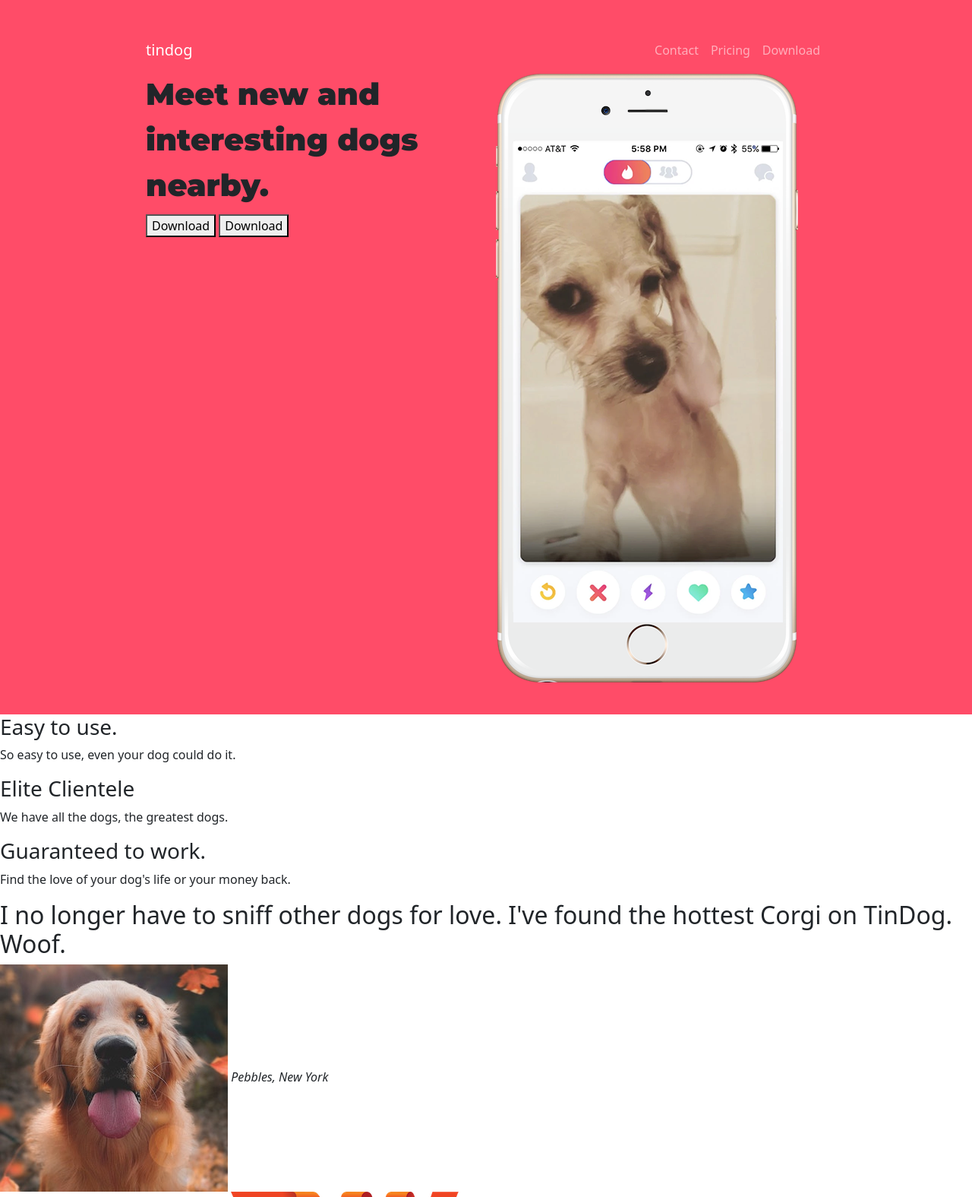
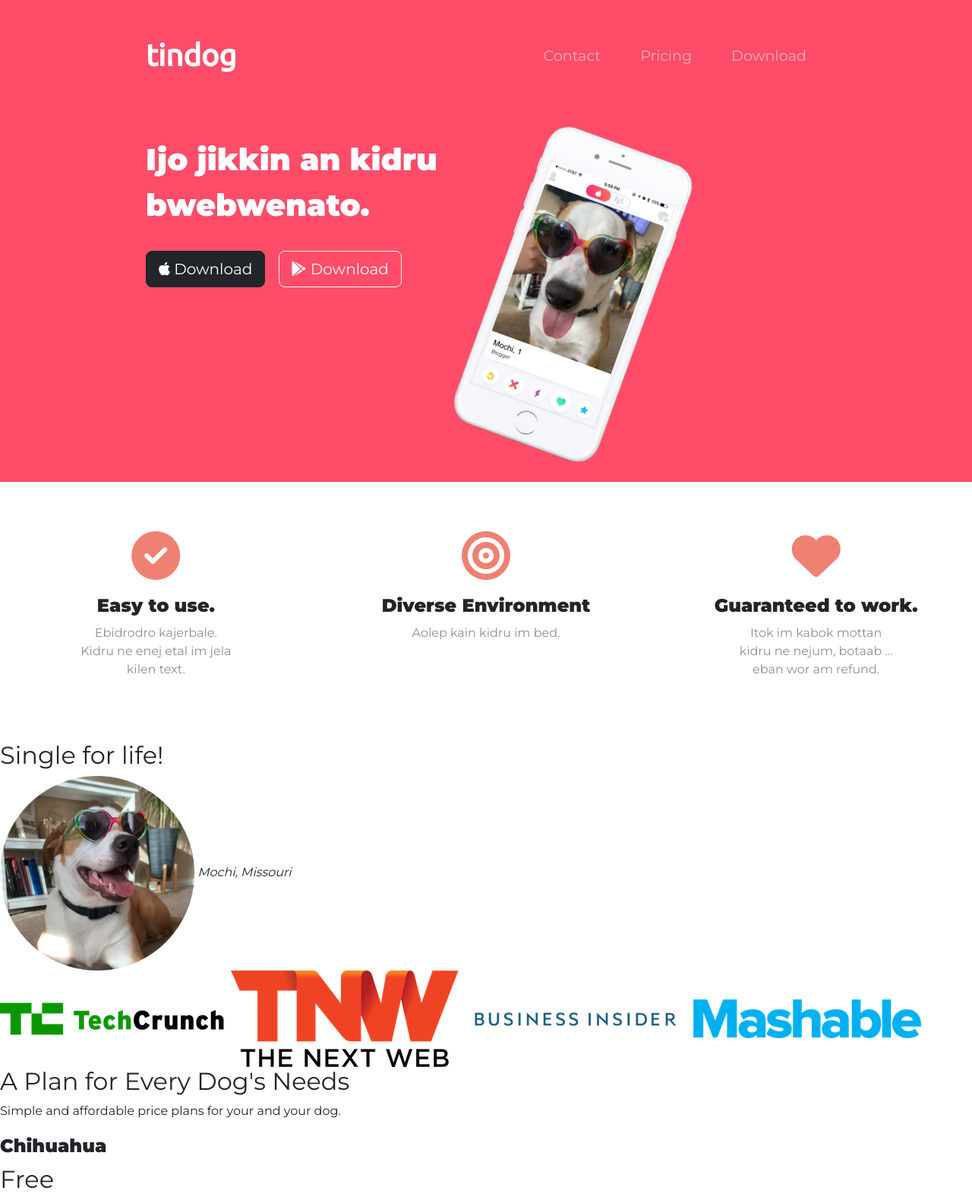
Before and after one commit to jtm-cloud/jtm-TinDog-site, a plain HTML site: page index.html in a window 1280 px wide. Shown: the top 1575 px of the page at 76% size. Drawn offline with nearby package versions, Linux system fonts and the light colour scheme.

Commit message:
Added updates to layout and style

```diff
--- a/css/styles.css
+++ b/css/styles.css
@@ -1,15 +1,86 @@
+body {
+    font-family: 'montserrat', sans-serif;
+}
+
 .container-fluid {
     padding: 3% 15%;
 }
 
 h1 {
-    font-family: 'Montserrat', sans-serif;
-    size: 3rem;
+    size: 3.2rem;
     line-height: 1.5;
     font-weight: 900;
 }
 
-
 #title {
     background-color: #ff4c68;
+    color: #fff;
 }
+
+/* Navigation Bar */
+
+.navbar {
+    padding: 0 0 4.5rem;
+}
+
+.navbar-brand {
+    font-family: 'Ubuntu', sans-serif;
+    font-size: 2.5rem;
+    font-weight: 900;
+}
+
+.nav-item {
+    padding: 0 18px;
+}
+
+.nav-link {
+    font-size: 1.2rem;
+    font-family: 'montserrat', sans-serif;
+    font-weight: 500;
+}
+
+/* Download Buttons */
+
+.download-button {
+    margin: 5% 3% 5% 0;
+}
+
+/* Title Image */
+
+.title-image {
+    width: 47%;
+    transform: rotate(20deg);
+}
+
+/* Features */
+
+.feature-container {
+    text-align: center;
+    margin: 5% 0;
+}
+
+h3 {
+    font-weight: bold;
+    font-size: 1.5rem;
+    margin: 20px 0 10px;
+}
+
+.feature-comment {
+    width: 50%;
+    display: inline-block;
+    color: #8f8f8f;
+}
+
+.fa-solid {
+    color: #ef8172;
+}
+
+.fa-solid:hover {
+    color: #ff4c68
+}
+
+/* Testimonials */
+
+.mochi {
+    width: 20%;
+}
--- a/index.html
+++ b/index.html
@@ -5,12 +5,19 @@
   <meta charset="utf-8">
   <title>TinDog</title>
 
+  <!-- Google Fonts -->
   <link rel="preconnect" href="https://fonts.googleapis.com">
   <link rel="preconnect" href="https://fonts.gstatic.com" crossorigin>
   <link href="https://fonts.googleapis.com/css2?family=Montserrat:wght@100;400;900&family=Ubuntu&display=swap" rel="stylesheet">
+
+  <!-- CSS Stylesheets -->
   <link href="https://cdn.jsdelivr.net/npm/bootstrap@5.3.0-alpha1/dist/css/bootstrap.min.css" rel="stylesheet" integrity="sha384-GLhlTQ8iRABdZLl6O3oVMWSktQOp6b7In1Zl3/Jr59b6EGGoI1aFkw7cmDA6j6gD" crossorigin="anonymous">
   <link rel="stylesheet" href="css/styles.css">
 
+  <!-- Font Awesome Glyphs -->
+  <script src="https://kit.fontawesome.com/eee3f8445f.js" crossorigin="anonymous"></script>
+
+  <!-- Bootstrap Scripts -->
   <script src="https://cdn.jsdelivr.net/npm/bootstrap@5.3.0-alpha1/dist/js/bootstrap.bundle.min.js" integrity="sha384-w76AqPfDkMBDXo30jS1Sgez6pr3x5MlQ1ZAGC+nuZB+EYdgRZgiwxhTBTkF7CXvN" crossorigin="anonymous"></script>
 </head>
 
@@ -21,37 +28,44 @@
 
       <!-- Nav Bar -->
       <nav class="navbar navbar-expand-lg navbar-dark">
-        <a class="navbar-brand" href="">tindog</a>
+        <a class="navbar-brand" href="" id="brand">tindog</a>
         <button class="navbar-toggler" type="button" data-bs-toggle="collapse" data-bs-target="#navbarTogglerDemo01" aria-controls="navbarTogglerDemo01" aria-expanded="false" aria-label="Toggle navigation">
           <span class="navbar-toggler-icon"></span>
         </button>
         <div class="collapse navbar-collapse" id="navbarTogglerDemo01">
+
           <ul class="navbar-nav ms-auto">
+
             <li class="nav-item">
               <a class="nav-link" href="">Contact</a>
             </li>
+
             <li class="nav-item">
               <a class="nav-link" href="">Pricing</a>
             </li>
+
             <li class="nav-item">
               <a class="nav-link" href="">Download</a>
             </li>
+
           </ul>
+
         </div>
       </nav>
-
 
 
       <!-- Title -->
 
       <div class="row">
+
         <div class="col-lg-6">
-          <h1>Meet new and interesting dogs nearby.</h1>
-          <button type="button">Download</button>
-          <button type="button">Download</button>
+          <h1 class="intro-message">Ijo jikkin an kidru bwebwenato.</h1>
+          <button type="button" class="btn btn-dark btn-lg download-button"><i class="fa-brands fa-apple"></i> Download</button>
+          <button type="button" class="btn btn-outline-light btn-lg download-button"><i class="fa-brands fa-google-play"></i> Download</button>
         </div>
-        <div class="col-lg-6">
-          <img src="images/iphone6.png" alt="iphone-mockup">
+
+        <div class="col-lg-6" id="iphone-puppy">
+          <img class="title-image" src="images/iphone.png" alt="iphone-mockup">
         </div>
       </div>
 
@@ -63,14 +77,27 @@
 
   <section id="features">
 
-    <h3>Easy to use.</h3>
-    <p>So easy to use, even your dog could do it.</p>
+    <div class="row">
 
-    <h3>Elite Clientele</h3>
-    <p>We have all the dogs, the greatest dogs.</p>
+      <div class="col-lg-4 feature-container">
+          <i class="fa-solid fa-circle-check fa-4x"></i>
+        <h3>Easy to use.</h3>
+        <p class="feature-comment">Ebidrodro kajerbale. Kidru ne enej etal im jela kilen text.</p>
+      </div>
 
-    <h3>Guaranteed to work.</h3>
-    <p>Find the love of your dog's life or your money back.</p>
+      <div class="col-lg-4 feature-container">
+        <i class="fa-solid fa-bullseye fa-4x"></i>
+        <h3>Diverse Environment</h3>
+        <p class="feature-comment">Aolep kain kidru im bed.</p>
+      </div>
+
+      <div class="col-lg-4 feature-container">
+        <i class="fa-solid fa-heart fa-4x"></i>
+        <h3>Guaranteed to work.</h3>
+        <p class="feature-comment">Itok im kabok mottan kidru ne nejum, botaab ... eban wor am refund.</p>
+      </div>
+
+    </div>
 
   </section>
 
@@ -79,9 +106,9 @@
 
   <section id="testimonials">
 
-    <h2>I no longer have to sniff other dogs for love. I've found the hottest Corgi on TinDog. Woof.</h2>
-    <img src="images/dog-img.jpg" alt="dog-profile">
-    <em>Pebbles, New York</em>
+    <h2>Single for life!</h2>
+    <img class="mochi" src="images/Mochi.png" alt="dog-profile">
+    <em>Mochi, Missouri</em>
 
     <!-- <h2 class="testimonial-text">My dog used to be so lonely, but with TinDog's help, they've found the love of their life. I think.</h2>
       <img class="testimonial-image" src="images/lady-img.jpg" alt="lady-profile">
```
Also changed, not shown: images/Mochi.png (added), images/iphone.png (added).
